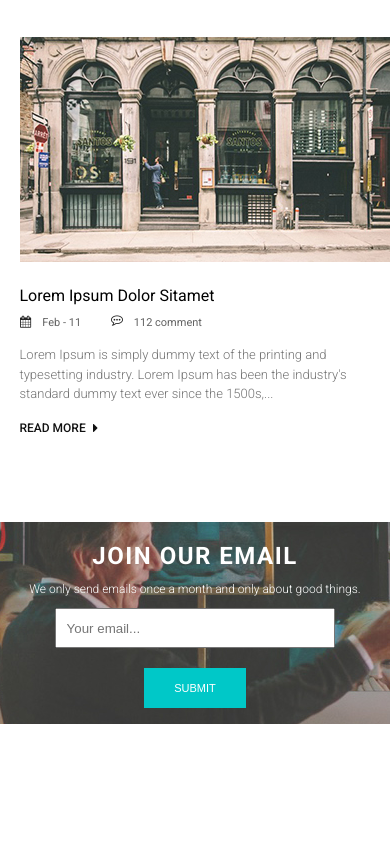
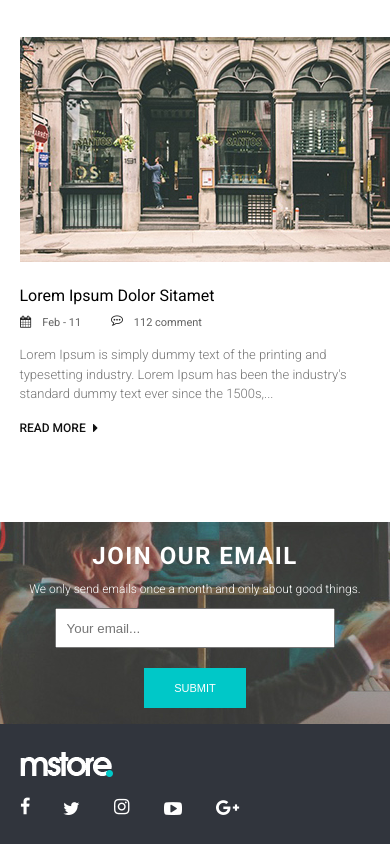
Before and after one commit to maxbandit/maxbandit.github.io, a plain HTML site: page index.html in a window 390 px wide. Shown: the part 7216-8060 px from the top of the page. Before the commit the page ends 7944 px from the top, so only its background shows below. Drawn offline with nearby package versions, Linux system fonts and the light colour scheme.

Commit message:
addFooter

```diff
--- a/css/main.css
+++ b/css/main.css
@@ -234,9 +234,6 @@ ul{
 	width: 131px;
 	height: 26px;
 	opacity: 0;
-}
-.header__second-line .serch input:hover{
-	opacity: 1;
 }
 .header__second-line .button-serch:hover{
 	cursor: pointer;
@@ -799,7 +796,27 @@ a.all-product:hover{
 .join-our-email .your-email{
 	padding-left: 10px;
 }
-
+.footer{
+	float: left;
+	width: 100%;
+	height: 80px;
+	background: #31353d;
+}
+.social-line{
+	width: 100%;
+	float: left;
+	margin-top: 10px;
+}
+.footer .logo{
+	background: url(../img/logo2.png) no-repeat;
+}
+.footer .social-item{
+	float: right;
+	margin: 22px 0 15px 30px;
+}
+.footer .social-item:hover{
+	opacity: 0.8;
+}
 /*---------------------MEDIA----------------------*/
 @media (max-width: 1179px){
 	.main-wraper{
@@ -918,6 +935,17 @@ a.all-product:hover{
 		width: 100%;
    		margin: 10px 0;
 	}
+	.footer .logo{
+		width: 100%;
+		margin: 18px 0 20px 0;
+	}
+	.footer{
+		height: 120px;
+	}
+	.footer .social-item{
+		margin: 26px 30px 15px 0;
+		float: none;
+	}
 
 }
 @media (max-width: 375px){
--- a/index.html
+++ b/index.html
@@ -65,7 +65,6 @@
 						</div>
 					</div>
 					<div class="serch">
-						<input class="text" type="text" name="search">
 						<i class="button-serch"></i>
 					</div>
 				</div>
@@ -513,7 +512,29 @@
 			</div>
 		</div>
 		<footer class="footer">
+			<div class="main-wraper">
+				<div class="social-line">
+					<a class="logo" href="#"></a>
+					<a href="#" class="social-item">
+						<img src="img/face.png" alt="">
+					</a>
+					<a href="#" class="social-item">
+						<img src="img/twit.png" alt="">
+					</a>
+					<a href="#" class="social-item">
+						<img src="img/instag.png" alt="">
+					</a>
+					<a href="#" class="social-item">
+						<img src="img/you.png" alt="">
+					</a>
+					<a href="#" class="social-item">
+						<img src="img/gplus.png" alt="">
+					</a>
+				</div>
+			</div>
+			<div class="coryright">
 
+			</div>
 		</footer>
 		<script src="https://ajax.googleapis.com/ajax/libs/jquery/2.1.1/jquery.min.js"></script>
 		<script src="js/owl.carousel.min.js"></script>
```
Also changed, not shown: img/face.png (added), img/gplus.png (added), img/instag.png (added), img/logo2.png (added), img/twit.png (added), img/you.png (added).
